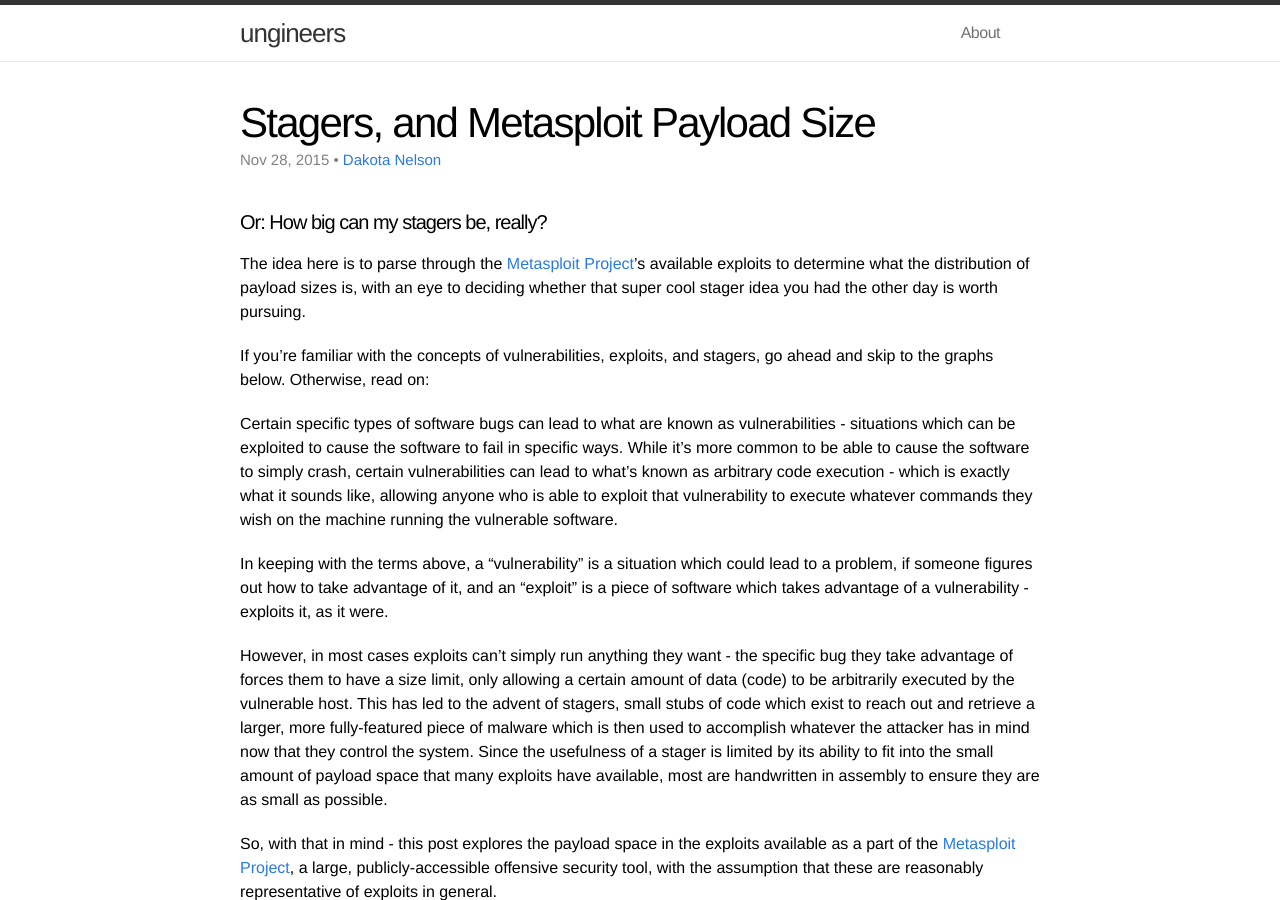
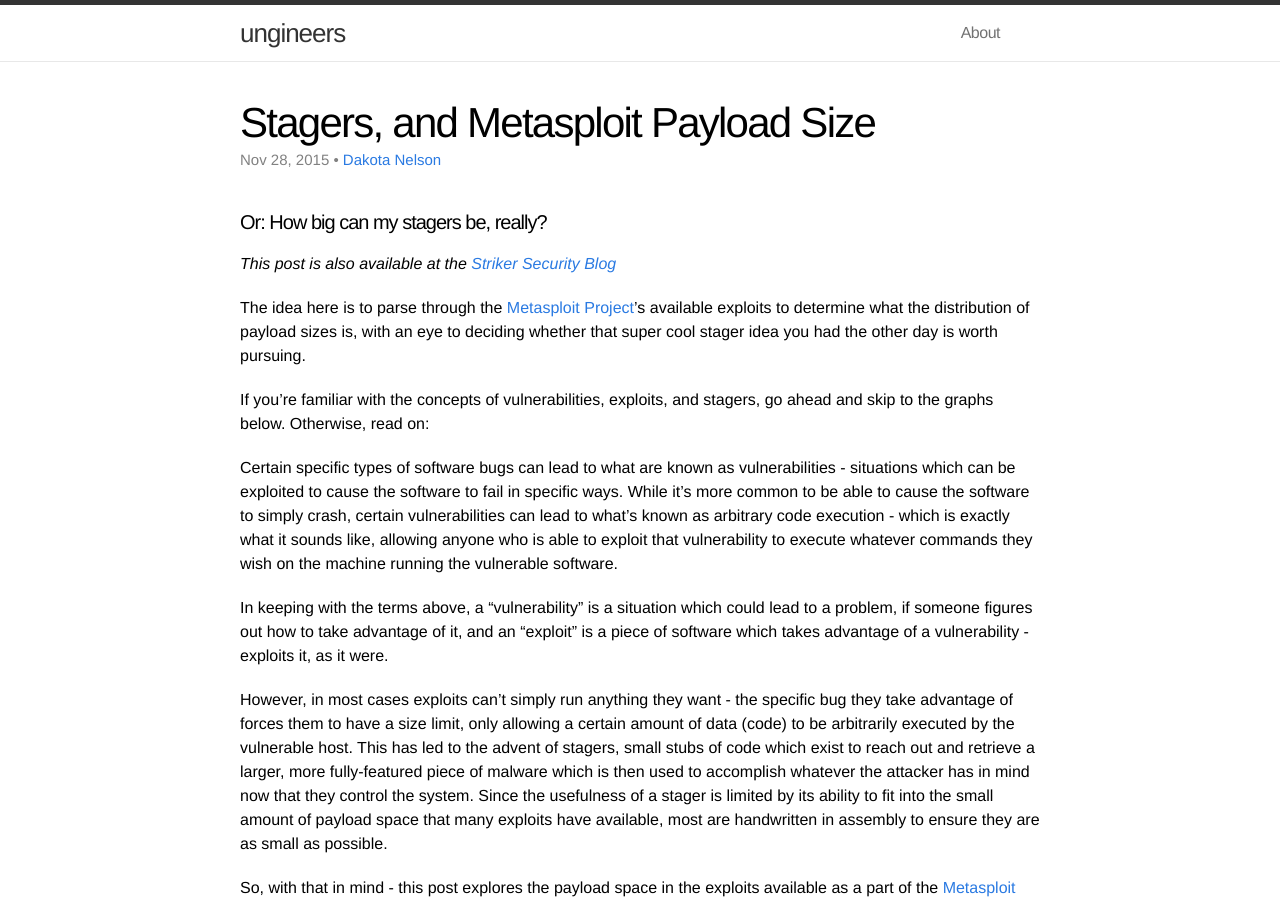
Before and after one commit to DakotaNelson/blog, a Jekyll site: the page built from _posts/2015-11-28-metasploit-exploit-payload-sizes.md, in a window 1280 px wide and 900 px high. Built offline with Jekyll 4.4.1, drawn with Linux system fonts in a browser that asks for light colours; nearby versions of some CDN libraries; comment, search, counter and statistics services are not loaded.

Commit message:
add canonical tag, fix some grammar in metasploit article

```diff
--- a/_posts/2015-11-28-metasploit-exploit-payload-sizes.md
+++ b/_posts/2015-11-28-metasploit-exploit-payload-sizes.md
@@ -7,9 +7,13 @@ description: By analyzing the exploits available as part of the Metasploit Proje
 tags: [security, cybersecurity, Metasploit, stager]
 ---
 
+<link href="http://strikersecurity.com/blog/metasploit-exploit-stager-payload-sizes.html" rel="canonical" />
+
 {% assign author = site.authors[page.author] %}
 
 #### Or: How big can my stagers be, really?
+
+*This post is also available at the [Striker Security Blog](http://strikersecurity.com/blog/metasploit-exploit-stager-payload-sizes.html)*
 
 The idea here is to parse through the [Metasploit Project](https://github.com/rapid7/metasploit-framework)'s available exploits to determine what the distribution of payload sizes is, with an eye to deciding whether that super cool stager idea you had the other day is worth pursuing.
 
```
